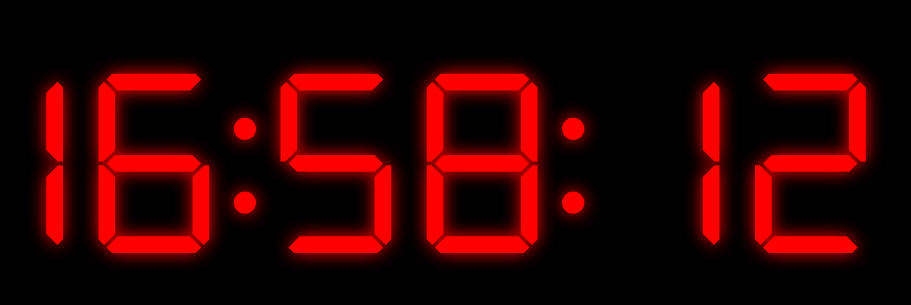
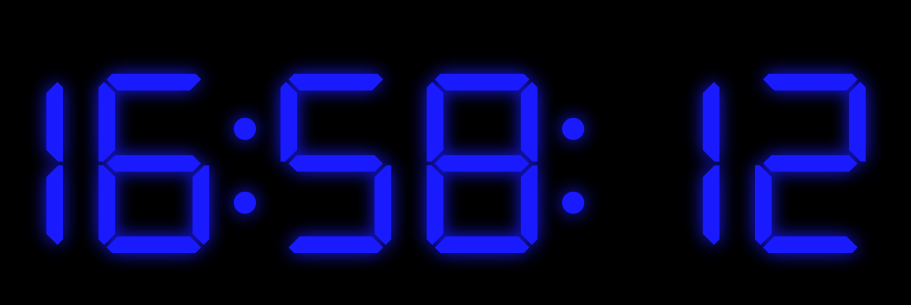
Before and after one commit to simochee/minimal-fullscreen-clock, a website: page docs/index.html in a window 1280 px wide. Shown: the part 237-542 px from the top of the page, without its empty margins (231-1142 px from the left). Drawn offline with Linux system fonts and the light colour scheme.

Commit message:
文字色を修正

```diff
--- a/docs/60e0ab37f3815c54019d3cae9e168dec.js
+++ b/docs/60e0ab37f3815c54019d3cae9e168dec.js
@@ -1,3 +1,3 @@
-require=function(r,e,n){function t(n,o){function i(r){return t(i.resolve(r))}function f(e){return r[n][1][e]||e}if(!e[n]){if(!r[n]){var c="function"==typeof require&&require;if(!o&&c)return c(n,!0);if(u)return u(n,!0);var l=new Error("Cannot find module '"+n+"'");throw l.code="MODULE_NOT_FOUND",l}i.resolve=f;var a=e[n]=new t.Module;r[n][0].call(a.exports,i,a,a.exports)}return e[n].exports}function o(){this.bundle=t,this.exports={}}var u="function"==typeof require&&require;t.Module=o,t.modules=r,t.cache=e,t.parent=u;for(var i=0;i<n.length;i++)t(n[i]);return t}({6:[function(require,module,exports) {
+require=function(r,e,n){function t(n,o){function i(r){return t(i.resolve(r))}function f(e){return r[n][1][e]||e}if(!e[n]){if(!r[n]){var c="function"==typeof require&&require;if(!o&&c)return c(n,!0);if(u)return u(n,!0);var l=new Error("Cannot find module '"+n+"'");throw l.code="MODULE_NOT_FOUND",l}i.resolve=f;var a=e[n]=new t.Module;r[n][0].call(a.exports,i,a,a.exports)}return e[n].exports}function o(){this.bundle=t,this.exports={}}var u="function"==typeof require&&require;t.Module=o,t.modules=r,t.cache=e,t.parent=u;for(var i=0;i<n.length;i++)t(n[i]);return t}({3:[function(require,module,exports) {
 document.addEventListener("DOMContentLoaded",t=>{document.body.addEventListener("click",e=>{document.fullscreenElement||document.body.mozRequestFullScreen()}),requestAnimationFrame(e)});function e(){const t=document.getElementById("clock"),n=new Date,d=""+n.getHours(),o=""+n.getMinutes(),a=""+n.getSeconds();t.innerText=`${d.padStart(2,"0")}:${o.padStart(2,"0")}:${a.padStart(2,"0")}`,requestAnimationFrame(e)}
-},{}]},{},[6])
+},{}]},{},[3])
--- a/docs/d81bbddc22a226b0fc9c0f370bda22d9.css
+++ b/docs/d81bbddc22a226b0fc9c0f370bda22d9.css
@@ -1 +1 @@
-@font-face{font-family:"7seg";src:url(ff097486a0982c76626fc29a71fc8ea1.ttf)}body{background:#000;user-select:none;cursor:default}.wrapper{position:absolute;top:0;left:0;right:0;bottom:0;display:flex;align-items:center;justify-content:center}.clock{color:red;text-shadow:0 0 .1em red;font-family:"7seg";font-size:14vw}
+@font-face{font-family:"7seg";src:url(ff097486a0982c76626fc29a71fc8ea1.ttf)}body{background:#000;user-select:none;cursor:default}.wrapper{position:absolute;top:0;left:0;right:0;bottom:0;display:flex;align-items:center;justify-content:center}.clock{color:#1a1aff;text-shadow:0 0 .1em #1a1aff;font-family:"7seg";font-size:14vw}
--- a/src/style.css
+++ b/src/style.css
@@ -21,8 +21,8 @@ body {
 }
 
 .clock {
-  color: red;
-  text-shadow: 0 0 0.1em red;
+  color: #1A1AFF;
+  text-shadow: 0 0 0.1em #1A1AFF;
   font-family: '7seg';
   font-size: 14vw;
 }
```
Also changed, not shown: dist/d81bbddc22a226b0fc9c0f370bda22d9.css, dist/d81bbddc22a226b0fc9c0f370bda22d9.js.
